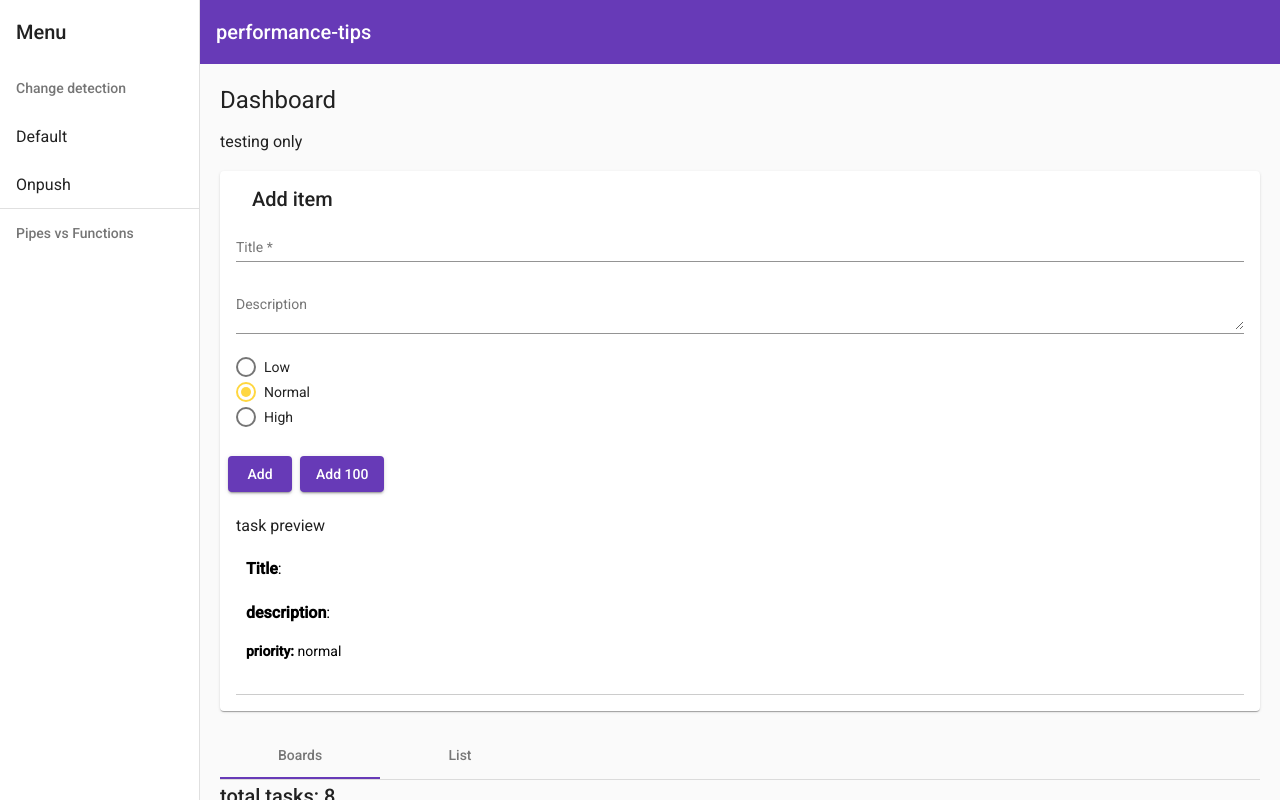
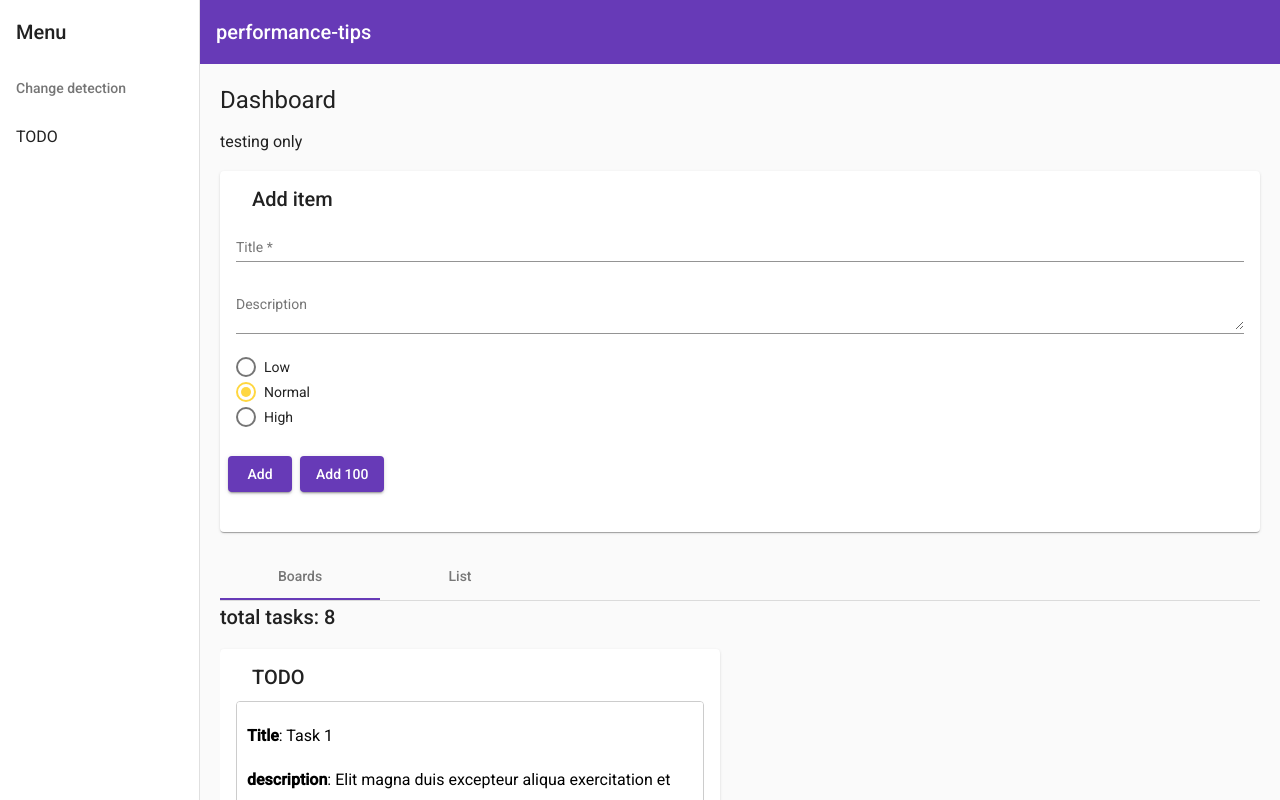
Before and after one commit to khristop/performance-tips-meetup, an Angular app: page /change-detection/todo in a window 1280 px wide. Built offline with nearby package versions, Linux system fonts and the light colour scheme.

Commit message:
:sparkles: Change menu options

```diff
--- a/src/app/change-detection-example/form/form.component.html
+++ b/src/app/change-detection-example/form/form.component.html
@@ -32,8 +32,8 @@
       <button mat-raised-button color="primary" type="submit">Add</button>
       <button mat-raised-button color="primary" type="button" (click)="addMassiveTasks(100)">Add 100</button>
     </mat-card-actions>
-    task preview
-    <app-item-details [item]="previewTask"></app-item-details>
+    <!-- task preview
+    <app-item-details [item]="previewTask"></app-item-details> -->
     <div *ngIf="changeDetectionCalled()"></div>
   </mat-card>
 </form>
--- a/src/app/core/app-routing.module.ts
+++ b/src/app/core/app-routing.module.ts
@@ -1,35 +1,23 @@
-import { NgModule } from '@angular/core';
-import { Routes, RouterModule } from '@angular/router';
-
+import { NgModule } from "@angular/core";
+import { Routes, RouterModule } from "@angular/router";
 
 const routes: Routes = [
   {
-    path: '',
-    children: [
-      {
-        path: 'change-detection',
-        loadChildren: () => import('../change-detection-example/change-detection-example.module').then(m => m.ChangeDetectionExampleModule)
-      },
-      {
-        path: 'pipes',
-        loadChildren: () => import('../pipes-example/pipes-example.module').then(m => m.PipesExampleModule)
-      },
-      {
-        path: 'trackby',
-        loadChildren: () => import('../track-by-example/track-by-example.module').then(m => m.TrackByExampleModule)
-      },
-      {
-        path: 'virtual-scroll',
-        loadChildren: () => import('../virtual-scroll-example/virtual-scroll-example.module').then(m => m.VirtualScrollExampleModule)
-      },
-    ]
-  }
+    path: "",
+    redirectTo: "change-detection",
+    pathMatch:"full"
+  },
+  {
+    path: "change-detection",
+    loadChildren: () =>
+      import(
+        "../change-detection-example/change-detection-example.module"
+      ).then((m) => m.ChangeDetectionExampleModule),
+  },
 ];
 
 @NgModule({
   imports: [RouterModule.forRoot(routes)],
-  exports: [
-    RouterModule
-  ]
+  exports: [RouterModule],
 })
-export class AppRoutingModule { }
+export class AppRoutingModule {}
--- a/src/app/core/layout/layout.component.html
+++ b/src/app/core/layout/layout.component.html
@@ -6,10 +6,7 @@
     <mat-toolbar>Menu</mat-toolbar>
     <mat-nav-list>
       <div mat-subheader>Change detection</div>
-      <a mat-list-item [routerLink]="['/change-detection']" routerLinkActive="router-link-active">Default</a>
-      <a mat-list-item href="#">Onpush</a>
-      <mat-divider></mat-divider>
-      <div mat-subheader>Pipes vs Functions</div>
+      <a mat-list-item [routerLink]="['/change-detection']" routerLinkActive="router-link-active">TODO</a>
     </mat-nav-list>
   </mat-sidenav>
   <mat-sidenav-content>
--- a/src/app/pipes-example/pipes-example-routing.module.ts
+++ /dev/null
@@ -1,11 +0,0 @@
-import { NgModule } from '@angular/core';
-import { Routes, RouterModule } from '@angular/router';
-
-
-const routes: Routes = [];
-
-@NgModule({
-  imports: [RouterModule.forChild(routes)],
-  exports: [RouterModule]
-})
-export class PipesExampleRoutingModule { }
--- a/src/app/track-by-example/track-by-example-routing.module.ts
+++ /dev/null
@@ -1,11 +0,0 @@
-import { NgModule } from '@angular/core';
-import { Routes, RouterModule } from '@angular/router';
-
-
-const routes: Routes = [];
-
-@NgModule({
-  imports: [RouterModule.forChild(routes)],
-  exports: [RouterModule]
-})
-export class TrackByExampleRoutingModule { }
--- a/src/app/virtual-scroll-example/virtual-scroll-example-routing.module.ts
+++ /dev/null
@@ -1,11 +0,0 @@
-import { NgModule } from '@angular/core';
-import { Routes, RouterModule } from '@angular/router';
-
-
-const routes: Routes = [];
-
-@NgModule({
-  imports: [RouterModule.forChild(routes)],
-  exports: [RouterModule]
-})
-export class VirtualScrollExampleRoutingModule { }
```
Also changed, not shown: src/app/pipes-example/pipes-example.module.ts (deleted, +0 -14 lines), src/app/track-by-example/track-by-example.module.ts (deleted, +0 -14 lines), src/app/virtual-scroll-example/virtual-scroll-example.module.ts (deleted, +0 -14 lines).
